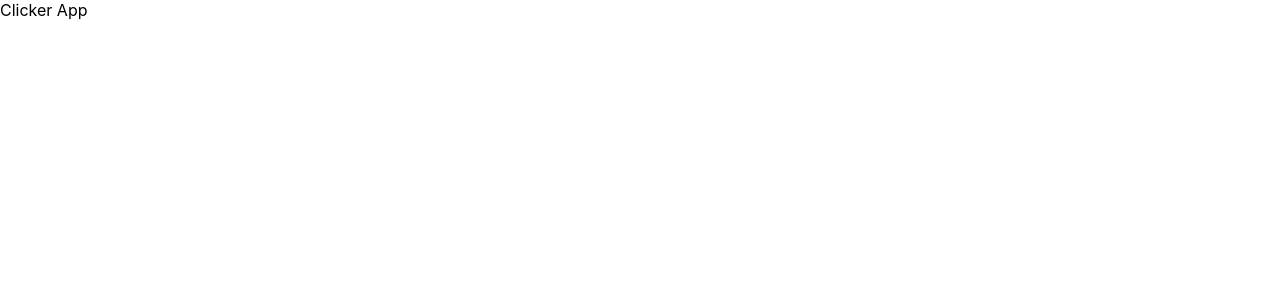
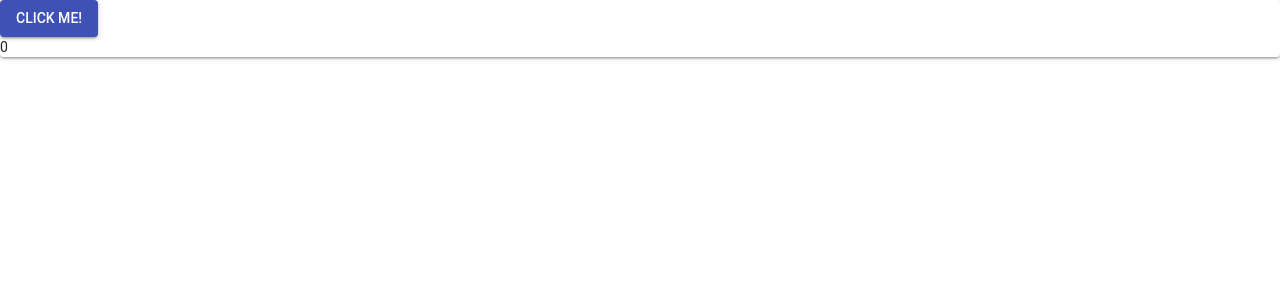
Before and after one commit to robbob42/clicker, a React (Create React App) app: page / in a window 1280 px wide. Shown: the top 300 px of the page. Built offline with nearby package versions, Linux system fonts and the light colour scheme.

Commit message:
Add button and click count

```diff
--- a/src/App/App.jsx
+++ b/src/App/App.jsx
@@ -1,10 +1,28 @@
-import React from 'react';
+import React, { useState } from 'react';
+import { Button, Typography, Paper } from '@material-ui/core';
 
 function App() {
+  const [clickCount, updateClickCount] = useState(0);
+
+  const click = () => {
+    updateClickCount(clickCount + 1);
+  };
+
   return (
-    <div>
-      Clicker App
-    </div>
+    <>
+      <Paper>
+        <Button
+          color="primary"
+          variant="contained"
+          onClick={click}
+        >
+          Click Me!
+        </Button>
+        <Typography>
+          {clickCount}
+        </Typography>
+      </Paper>
+    </>
   );
 }
 
```
